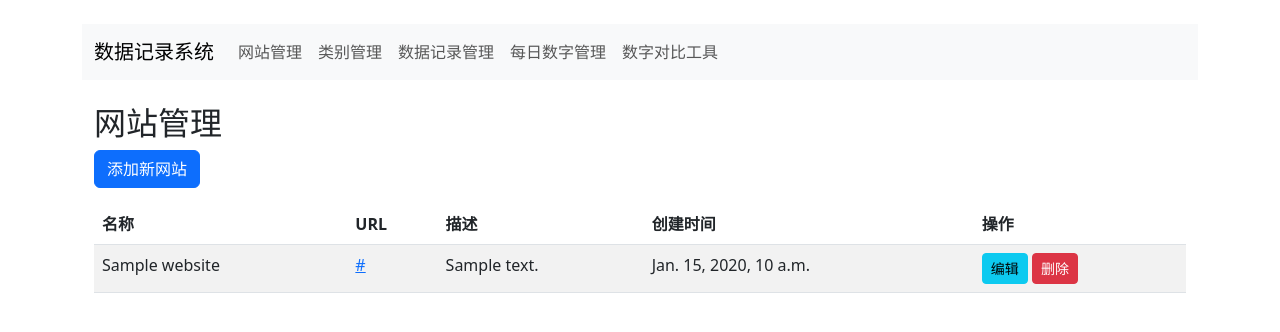
After one commit to lijinopencode/SelectM, a Django app: page /websites/ in a window 1280 px wide. The commit adds this page. Shown: the top 332 px of the page. Run offline with Django 5.2, Linux system fonts and the light colour scheme; tables that the repository leaves empty hold one stand-in row (values such as "Sample post"); parts of the project's set-up code (start-up, migrations or seed data) failed here and were passed over.

Commit message:
1.增加来源网站功能

```diff
--- a/data_system/records/models.py
+++ b/data_system/records/models.py
@@ -4,9 +4,34 @@ from django.dispatch import receiver
 import datetime  # 添加datetime模块导入
 from .utils import parse_number_group  # 添加这个导入
 
+# 添加Website模型
+class Website(models.Model):
+    name = models.CharField(max_length=100, unique=True, verbose_name="网站名称")
+    url = models.URLField(max_length=255, blank=True, null=True, verbose_name="网站URL")
+    description = models.TextField(blank=True, null=True, verbose_name="网站描述")
+    created_at = models.DateTimeField(auto_now_add=True, verbose_name="创建时间")
+    updated_at = models.DateTimeField(auto_now=True, verbose_name="更新时间")
+
+    def __str__(self):
+        return self.name
+
+    class Meta:
+        verbose_name = "数据来源网站"
+        verbose_name_plural = "数据来源网站"
+        ordering = ["-id"]
+
 class Category(models.Model):
     name = models.CharField(max_length=100, unique=True, verbose_name="类别名称")
     description = models.TextField(blank=True, null=True, verbose_name="类别描述")
+    # 添加website外键字段
+    website = models.ForeignKey(
+        Website,
+        on_delete=models.SET_NULL,
+        null=True,
+        blank=True,
+        related_name="categories",
+        verbose_name="数据来源网站"
+    )
     created_at = models.DateTimeField(auto_now_add=True, verbose_name="创建时间")
     updated_at = models.DateTimeField(auto_now=True, verbose_name="更新时间")
 
--- a/data_system/records/templates/records/base.html
+++ b/data_system/records/templates/records/base.html
@@ -16,19 +16,25 @@
         <nav class="navbar navbar-expand-lg navbar-light bg-light mb-4">
             <div class="container-fluid">
                 <a class="navbar-brand" href="{% url 'index' %}">数据记录系统</a>
-                <div class="collapse navbar-collapse">
-                    <ul class="navbar-nav me-auto">
+                <button class="navbar-toggler" type="button" data-bs-toggle="collapse" data-bs-target="#navbarNav">
+                    <span class="navbar-toggler-icon"></span>
+                </button>
+                <div class="collapse navbar-collapse" id="navbarNav">
+                    <ul class="navbar-nav">
                         <li class="nav-item">
-                            <a class="nav-link" href="{% url 'index' %}">首页</a>
+                            <a class="nav-link" href="{% url 'website_list' %}">网站管理</a>
                         </li>
                         <li class="nav-item">
                             <a class="nav-link" href="{% url 'category_list' %}">类别管理</a>
                         </li>
                         <li class="nav-item">
-                            <a class="nav-link" href="{% url 'data_record_list' %}">数据管理</a>
+                            <a class="nav-link" href="{% url 'data_record_list' %}">数据记录管理</a>
                         </li>
                         <li class="nav-item">
-                            <a class="nav-link" href="{% url 'daily_number_list' %}">每日数字</a>
+                            <a class="nav-link" href="{% url 'daily_number_list' %}">每日数字管理</a>
+                        </li>
+                        <li class="nav-item">
+                            <a class="nav-link" href="{% url 'number_comparison' %}">数字对比工具</a>
                         </li>
                     </ul>
                 </div>
@@ -43,5 +49,6 @@
 
         {% block content %}{% endblock %}
     </div>
+    <script src="https://cdn.jsdelivr.net/npm/bootstrap@5.3.0/dist/js/bootstrap.bundle.min.js"></script>
 </body>
 </html>
--- /dev/null
+++ b/data_system/records/templates/records/website_list.html
@@ -0,0 +1,40 @@
+{% extends 'records/base.html' %}
+
+{% block content %}
+<div class="container mt-4">
+    <h2>网站管理</h2>
+    <div class="mb-3">
+        <a href="{% url 'website_add' %}" class="btn btn-primary">添加新网站</a>
+    </div>
+
+    <table class="table table-striped">
+        <thead>
+            <tr>
+                <th>名称</th>
+                <th>URL</th>
+                <th>描述</th>
+                <th>创建时间</th>
+                <th>操作</th>
+            </tr>
+        </thead>
+        <tbody>
+            {% for website in object_list %}
+            <tr>
+                <td>{{ website.name }}</td>
+                <td><a href="{{ website.url }}" target="_blank">{{ website.url }}</a></td>
+                <td>{{ website.description }}</td>
+                <td>{{ website.created_at }}</td>
+                <td>
+                    <a href="{% url 'website_edit' website.pk %}" class="btn btn-sm btn-info">编辑</a>
+                    <a href="{% url 'website_delete' website.pk %}" class="btn btn-sm btn-danger">删除</a>
+                </td>
+            </tr>
+            {% empty %}
+            <tr>
+                <td colspan="5" class="text-center">暂无网站数据</td>
+            </tr>
+            {% endfor %}
+        </tbody>
+    </table>
+</div>
+{% endblock %}
--- a/data_system/records/urls.py
+++ b/data_system/records/urls.py
@@ -4,6 +4,12 @@ from . import views
 urlpatterns = [
     # 首页
     path("", views.index, name="index"),
+
+    # 网站管理 - 添加新的URL路由
+    path("websites/", views.WebsiteListView.as_view(), name="website_list"),
+    path("websites/add/", views.WebsiteCreateView.as_view(), name="website_add"),
+    path("websites/<int:pk>/edit/", views.WebsiteUpdateView.as_view(), name="website_edit"),
+    path("websites/<int:pk>/delete/", views.WebsiteDeleteView.as_view(), name="website_delete"),
 
     # 类别管理
     path("categories/", views.CategoryListView.as_view(), name="category_list"),
--- a/data_system/records/views.py
+++ b/data_system/records/views.py
@@ -9,11 +9,12 @@ from django.db.models import Q
 import logging
 # 在文件顶部添加datetime导入（如果还没有）
 from datetime import date, datetime, timedelta
-from .models import Category, DataRecord, DailyNumber
-from .forms import CategoryForm, DataRecordForm, DailyNumberForm
+from .models import Category, DataRecord, DailyNumber, Website  # 添加Website导入
+from .forms import CategoryForm, DataRecordForm, DailyNumberForm, WebsiteForm  # 添加WebsiteForm导入
 # 导入生肖相关函数 - 正确放在顶部
 from .utils import get_zodiac_by_number, get_numbers_by_zodiac, CHINESE_ZODIAC_MAP, get_numbers_with_zodiac
-
+# 在文件顶部的导入部分添加
+from .models import Website
 # 配置日志记录器
 logger = logging.getLogger(__name__)
 
@@ -30,6 +31,10 @@ class CategoryListView(ListView):
     model = Category
     template_name = "records/category_list.html"
     context_object_name = "categories"
+
+    def get_queryset(self):
+        # 按网站ID和类别名称排序，使同一个来源网站的类别显示在一起
+        return Category.objects.all().order_by('website_id', 'name')
 
     def dispatch(self, request, *args, **kwargs):
         # 记录访问日志
@@ -88,21 +93,29 @@ class DataRecordListView(ListView):
     def dispatch(self, request, *args, **kwargs):
         # 记录访问日志，包含筛选参数信息
         category_id = request.GET.get("category_id")
+        website_id = request.GET.get("website_id")  # 新增：获取网站ID筛选参数
         start_date = request.GET.get("start_date")
         end_date = request.GET.get("end_date")
         logger.info(f"访问数据记录列表界面 - 视图类: DataRecordListView, 模板: {self.template_name}, "
-                   f"筛选参数: category_id={category_id}, start_date={start_date}, end_date={end_date}")
+                   f"筛选参数: category_id={category_id}, website_id={website_id}, "
+                   f"start_date={start_date}, end_date={end_date}")  # 更新日志格式
         return super().dispatch(request, *args, **kwargs)
 
     def get_queryset(self):
         """带筛选条件的查询"""
-        queryset = super().get_queryset().select_related("category")
+        # 新增：预加载category和website以提高性能
+        queryset = super().get_queryset().select_related("category", "category__website")
         category_id = self.request.GET.get("category_id")
+        website_id = self.request.GET.get("website_id")  # 新增：获取网站ID筛选参数
         start_date = self.request.GET.get("start_date")
         end_date = self.request.GET.get("end_date")
 
         if category_id:
             queryset = queryset.filter(category_id=category_id)
+
+        # 新增：按网站类别筛选
+        if website_id:
+            queryset = queryset.filter(category__website_id=website_id)
 
         # 基于开始时间和结束时间进行筛选
         if start_date and end_date:
@@ -127,6 +140,13 @@ class DataRecordListView(ListView):
     def get_context_data(self, **kwargs):
         context = super().get_context_data(**kwargs)
         context["categories"] = Category.objects.all()  # 用于筛选下拉框
+        context["websites"] = Website.objects.all()  # 新增：添加所有网站列表到上下文
+
+        # 保存当前筛选参数到上下文，用于模板中显示选中状态
+        context["selected_website_id"] = self.request.GET.get("website_id")
+        context["selected_category_id"] = self.request.GET.get("category_id")
+        context["selected_start_date"] = self.request.GET.get("start_date")
+        context["selected_end_date"] = self.request.GET.get("end_date")
 
         # 获取查询集中所有记录的日期，然后获取对应的DailyNumber
         records = context.get('records', [])
@@ -137,6 +157,24 @@ class DataRecordListView(ListView):
         dates = set()
         for record in records:
             dates.add(record.start_date)
+
+            # 新增：解析data_value中的生肖并更新parsed_numbers
+            if record.data_value and record.data_value.strip():
+                # 尝试从data_value中提取生肖
+                for zodiac in CHINESE_ZODIAC_MAP.keys():
+                    if zodiac in record.data_value:
+                        # 如果找到了生肖，获取对应的数字列表
+                        zodiac_numbers = get_numbers_by_zodiac(zodiac)
+                        if zodiac_numbers:
+                            # 将生肖对应的数字添加到parsed_numbers
+                            if not record.parsed_numbers:
+                                record.parsed_numbers = []
+                            # 去重并保留原始数字
+                            combined_numbers = list(set(record.parsed_numbers + zodiac_numbers))
+                            # 对数字进行排序
+                            combined_numbers.sort()
+                            record.parsed_numbers = combined_numbers
+
             # 预处理：为每个记录添加带生肖的数字列表
             if hasattr(record, 'parsed_numbers') and record.parsed_numbers:
                 # 使用get_numbers_with_zodiac函数处理
@@ -476,3 +514,57 @@ def get_records_by_date(request):
         'records': result_data,
         'total': len(result_data)
     })
+
+
+# 网站管理 - 添加新的视图类
+class WebsiteListView(ListView):
+    model = Website
+    template_name = "records/website_list.html"
+    context_object_name = "websites"
+
+    def dispatch(self, request, *args, **kwargs):
+        # 记录访问日志
+        logger.info(f"访问网站列表界面 - 视图类: WebsiteListView, 模板: {self.template_name}")
+        return super().dispatch(request, *args, **kwargs)
+
+
+class WebsiteCreateView(CreateView):
+    model = Website
+    form_class = WebsiteForm
+    template_name = "records/website_form.html"
+    success_url = reverse_lazy("website_list")
+    success_message = "网站添加成功！"
+
+    def dispatch(self, request, *args, **kwargs):
+        # 记录访问日志
+        logger.info(f"访问网站创建界面 - 视图类: WebsiteCreateView, 模板: {self.template_name}")
+        return super().dispatch(request, *args, **kwargs)
+
+
+class WebsiteUpdateView(UpdateView):
+    model = Website
+    form_class = WebsiteForm
+    template_name = "records/website_form.html"
+    success_url = reverse_lazy("website_list")
+    success_message = "网站更新成功！"
+
+    def dispatch(self, request, *args, **kwargs):
+        # 记录访问日志
+        logger.info(f"访问网站更新界面 - 视图类: WebsiteUpdateView, 模板: {self.template_name}")
+        return super().dispatch(request, *args, **kwargs)
+
+
+class WebsiteDeleteView(DeleteView):
+    model = Website
+    template_name = "records/website_confirm_delete.html"
+    success_url = reverse_lazy("website_list")
+    success_message = "网站删除成功！"
+
+    def dispatch(self, request, *args, **kwargs):
+        # 记录访问日志
+        logger.info(f"访问网站删除界面 - 视图类: WebsiteDeleteView, 模板: {self.template_name}")
+        return super().dispatch(request, *args, **kwargs)
+
+    def delete(self, request, *args, **kwargs):
+        messages.success(self.request, self.success_message)
+        return super().delete(request, *args, **kwargs)
```
Also changed, not shown: data_system/records/admin.py (+7 -5 lines), data_system/records/forms.py (+15 -2 lines), data_system/records/templates/records/category_list.html (+23 -3 lines), data_system/records/templates/records/data_record_list.html (+29 -38 lines), data_system/records/templates/records/number_comparison.html (+15 -69 lines), data_system/records/templates/records/website_confirm_delete.html (added, +16 -0 lines), data_system/records/templates/records/website_form.html (added, +25 -0 lines), data_system/records/migrations/0014_website_alter_datarecord_options_and_more.py (added), data_system/records/migrations/0015_fix_unique_constraint.py (added), data_system/records/migrations/0016_manual_constraint_fix.py (added), data_system/records/migrations/0017_sync_migrations.py (added), data_system/records/migrations/0018_add_website_id_to_category.py (added), data_system/records/migrations/0019_fake_website_migration.py (added), data_system/records/utils.py (line endings or trailing spaces).
